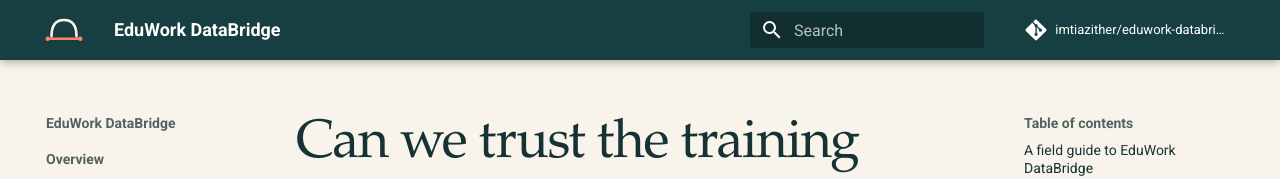
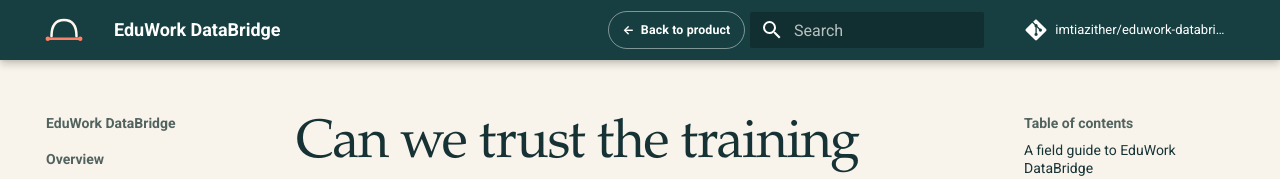
Before and after one commit to imtiazither/eduwork-databridge, an MkDocs documentation site: the page built from docs/EduWork_DataBridge_Field_Guide.md, in a window 1280 px wide. Shown: the top 179 px of the page. Built offline with MkDocs 1.6.1 and Material for MkDocs 9.7.7, drawn with Linux system fonts in a browser that asks for light colours; comment, search, counter and statistics services are not loaded.

Commit message:
docs: add product home navigation

```diff
--- /dev/null
+++ b/docs/overrides/partials/header.html
@@ -0,0 +1,71 @@
+{# EduWork DataBridge header: keeps a visible route back to the product site. #}
+{% set class = "md-header" %}
+{% if "navigation.tabs.sticky" in features %}
+  {% set class = class ~ " md-header--shadow md-header--lifted" %}
+{% elif "navigation.tabs" not in features %}
+  {% set class = class ~ " md-header--shadow" %}
+{% endif %}
+<header class="{{ class }}" data-md-component="header">
+  <nav class="md-header__inner md-grid" aria-label="{{ lang.t('header') }}">
+    <a href="{{ config.extra.homepage | d(nav.homepage.url, true) | url }}" title="Back to the EduWork DataBridge product site" class="md-header__button md-logo" aria-label="Back to the EduWork DataBridge product site" data-md-component="logo">
+      {% include "partials/logo.html" %}
+    </a>
+    <label class="md-header__button md-icon" for="__drawer">
+      {% set icon = config.theme.icon.menu or "material/menu" %}
+      {% include ".icons/" ~ icon ~ ".svg" %}
+    </label>
+    <div class="md-header__title" data-md-component="header-title">
+      <div class="md-header__ellipsis">
+        <div class="md-header__topic">
+          <span class="md-ellipsis">
+            {{ config.site_name }}
+          </span>
+        </div>
+        <div class="md-header__topic" data-md-component="header-topic">
+          <span class="md-ellipsis">
+            {% if page.meta and page.meta.title %}
+              {{ page.meta.title }}
+            {% else %}
+              {{ page.title }}
+            {% endif %}
+          </span>
+        </div>
+      </div>
+    </div>
+    <a href="{{ config.extra.homepage }}" class="md-header__button databridge-product-link" title="Back to the EduWork DataBridge product site" aria-label="Back to the EduWork DataBridge product site">
+      <span aria-hidden="true">←</span>
+      <span>Back to product</span>
+    </a>
+    {% if config.theme.palette %}
+      {% if not config.theme.palette is mapping %}
+        {% include "partials/palette.html" %}
+      {% endif %}
+    {% endif %}
+    {% if not config.theme.palette is mapping %}
+      {% include "partials/javascripts/palette.html" %}
+    {% endif %}
+    {% if config.extra.alternate %}
+      {% include "partials/alternate.html" %}
+    {% endif %}
+    {% if "material/search" in config.plugins %}
+      {% set search = config.plugins["material/search"] | attr("config") %}
+      {% if search.enabled %}
+        <label class="md-header__button md-icon" for="__search">
+          {% set icon = config.theme.icon.search or "material/magnify" %}
+          {% include ".icons/" ~ icon ~ ".svg" %}
+        </label>
+        {% include "partials/search.html" %}
+      {% endif %}
+    {% endif %}
+    {% if config.repo_url %}
+      <div class="md-header__source">
+        {% include "partials/source.html" %}
+      </div>
+    {% endif %}
+  </nav>
+  {% if "navigation.tabs.sticky" in features %}
+    {% if "navigation.tabs" in features %}
+      {% include "partials/tabs.html" %}
+    {% endif %}
+  {% endif %}
+</header>
--- a/docs/stylesheets/extra.css
+++ b/docs/stylesheets/extra.css
@@ -25,6 +25,45 @@
 .md-header__button.md-logo svg {
   width: 2rem;
   height: 2rem;
+}
+
+.md-header__button.databridge-product-link {
+  align-items: center;
+  border: 1px solid rgba(255, 255, 255, 0.45);
+  border-radius: 999px;
+  color: #fff;
+  display: inline-flex;
+  flex-shrink: 0;
+  font-size: 0.62rem;
+  font-weight: 700;
+  gap: 0.32rem;
+  height: 1.9rem;
+  letter-spacing: 0.01em;
+  line-height: 1;
+  margin-right: 0.25rem;
+  padding: 0 0.68rem;
+  transition: background-color 120ms ease, border-color 120ms ease, color 120ms ease;
+  white-space: nowrap;
+}
+
+.md-header__button.databridge-product-link:hover {
+  background: #e2b94f;
+  border-color: #e2b94f;
+  color: #173235;
+}
+
+.md-header__button.databridge-product-link:focus-visible {
+  outline: 3px solid #e2b94f;
+  outline-offset: 2px;
+}
+
+@media screen and (max-width: 44.984375em) {
+  .md-header__button.databridge-product-link {
+    font-size: 0.56rem;
+    gap: 0.22rem;
+    height: 1.7rem;
+    padding: 0 0.48rem;
+  }
 }
 
 .md-tabs {
--- a/mkdocs.yml
+++ b/mkdocs.yml
@@ -7,6 +7,7 @@ repo_name: imtiazither/eduwork-databridge
 strict: true
 theme:
   name: material
+  custom_dir: docs/overrides
   language: en
   logo: assets/brand/databridge-mark-header.svg
   favicon: assets/brand/databridge-mark.svg
@@ -22,6 +23,8 @@ theme:
       accent: custom
 extra_css:
   - stylesheets/extra.css
+extra:
+  homepage: https://imtiazither.github.io/eduwork-databridge/
 nav:
   - Overview:
       - Home: index.md
```
